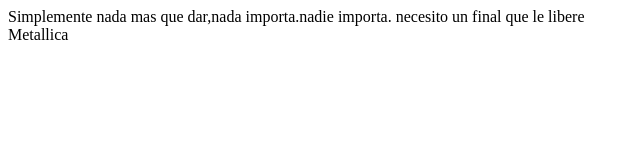
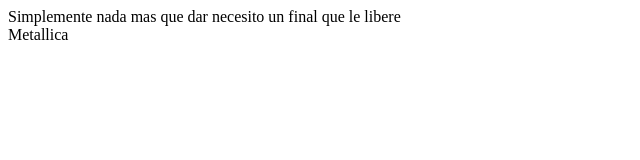
Before and after one commit to programarconmarce/practico, a plain HTML site: page index.html in a window 1280 px wide. Shown: the whole page, without its empty margins (0-640 px from the left). Drawn offline with Linux system fonts and the light colour scheme.

Commit message:
new changes

```diff
--- a/index.html
+++ b/index.html
@@ -6,7 +6,7 @@
     <title>Fade to black</title>
 </head>
 <body>
-    Simplemente nada mas que dar,nada importa.nadie importa.
+    Simplemente nada mas que dar
     necesito un final que le libere
 </body>
 <footer>
```
